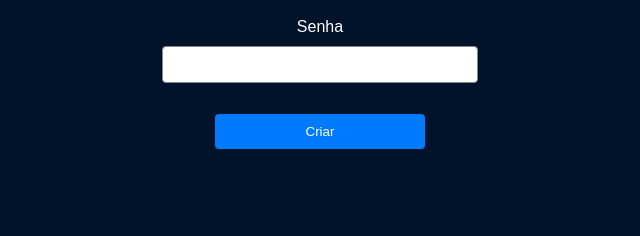
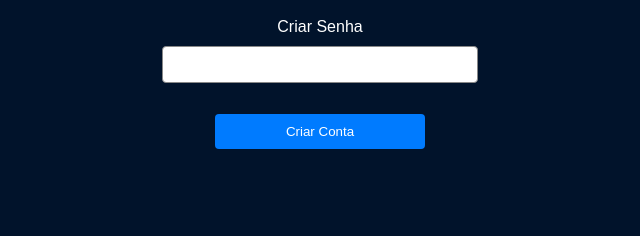
Before and after one commit to CCO-Turma-2023/SGU-Software, a plain HTML site: page index.html in a window 1280 px wide. Both pictures are taken after a click on the button "Criar Conta". Shown: the part 523-759 px from the top of the page, 320-960 px from the left. Drawn offline with Linux system fonts and the light colour scheme.

Commit message:
Modificação no menu de registro

```diff
--- a/index.html
+++ b/index.html
@@ -40,10 +40,10 @@
                         <input type="text" id="new-username" name="new-username" required>
                     </div>
                     <div class = "users">
-                        <label class="text_login" for="new-password">Senha</label>
+                        <label class="text_login" for="new-password">Criar Senha</label>
                         <input type="password" id="new-password" name="new-password" required>
                     </div>
-                    <button class="botao_login" type="submit">Criar</button>
+                    <button class="botao_login" type="submit">Criar Conta</button>
                 </form>
             </div>
         </div>
```
